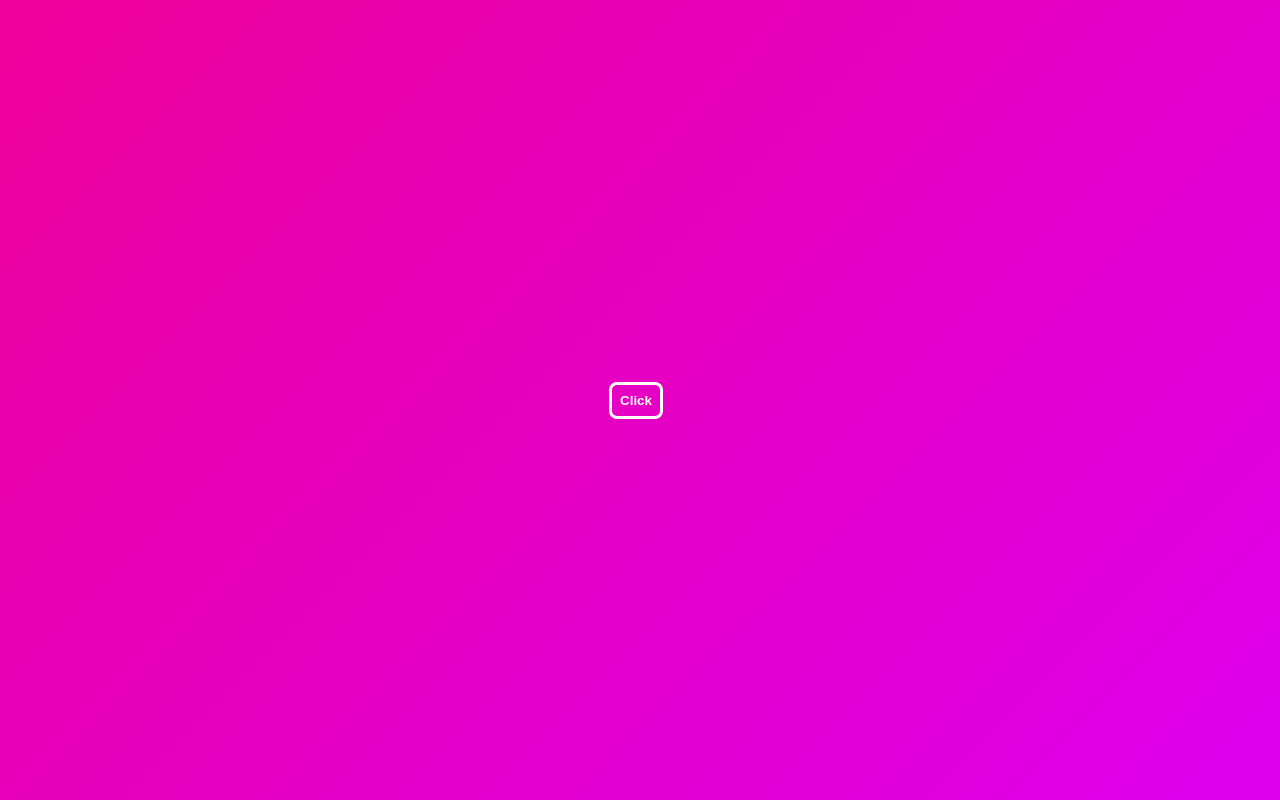
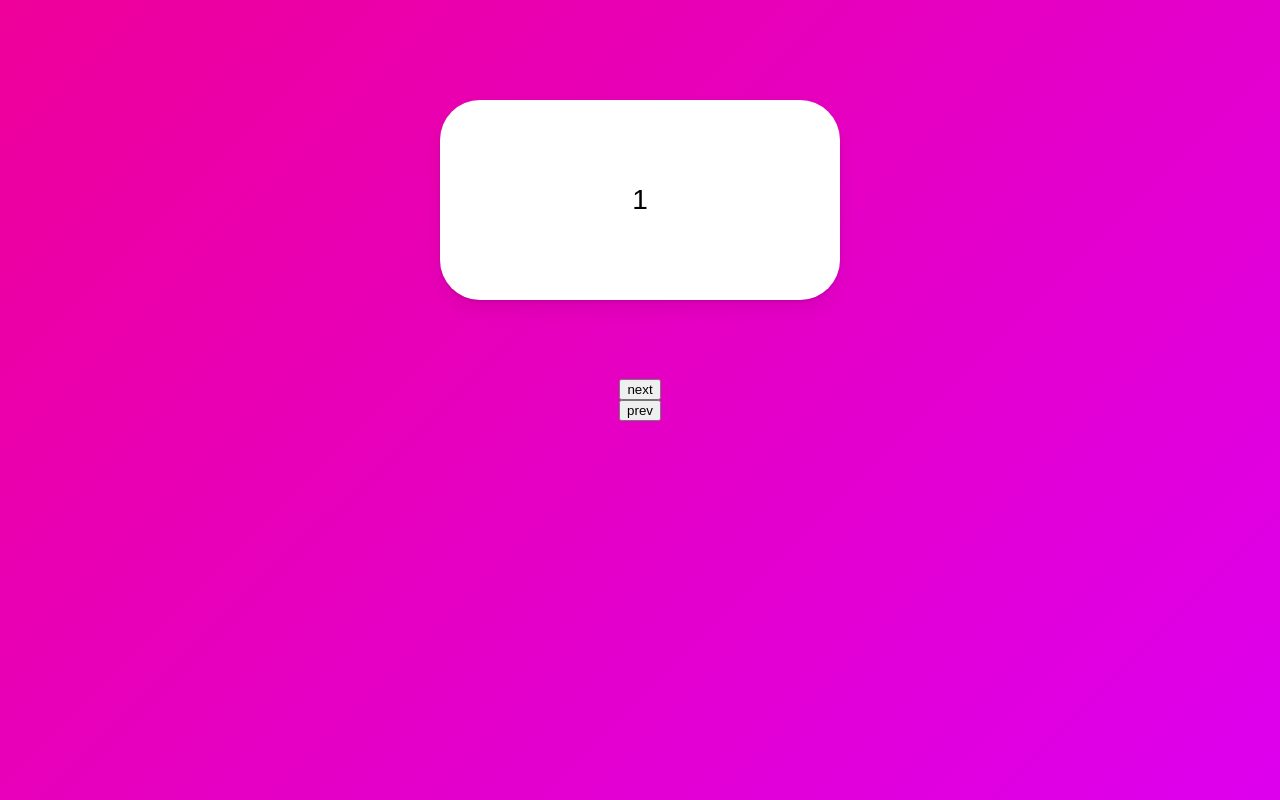
Before and after one commit to Typonote/FramerMotion, a React (Create React App) app: page / in a window 1280 px wide. Built offline with nearby package versions, Linux system fonts and the light colour scheme.

Commit message:
#10 Slider

```diff
--- a/src/App.tsx
+++ b/src/App.tsx
@@ -8,6 +8,7 @@
   display: flex;
   justify-content: center;
   align-items: center;
+  flex-direction: column;
 `;
 
 const Box = styled(motion.div)`
@@ -17,59 +18,62 @@
   border-radius: 40px;
   position: absolute;
   top: 100px;
+  display: flex;
+  justify-content: center;
+  align-items: center;
+  font-size: 28px;
   box-shadow: 0 2px 3px rgba(0, 0, 0, 0.1), 0 10px 20px rgba(0, 0, 0, 0.06);
 `;
 
-const Btn = styled.button`
-  margin-right: 0.5rem;
-  padding: 0.5rem;
-  border-radius: 0.5rem;
-  border: none;
-  font-weight: 700;
-  cursor: pointer;
-  background-color: transparent;
-  border: 3px solid white;
-  color: white;
-
-  &:hover {
-    color: black;
-    background-color: white;
-  }
-`;
-
-const boxVariants = {
-  initial: {
+const box = {
+  entry: (back: boolean) => ({
+    x: back ? -500 : 500,
     opacity: 0,
     scale: 0,
-  },
-  visible: {
+  }),
+  center: {
+    x: 0,
     opacity: 1,
     scale: 1,
-    rotateZ: 360,
+    transition: {
+      duration: 0.5,
+    },
   },
-  leaving: {
+  exit: (back: boolean) => ({
+    x: back ? 500 : -500,
     opacity: 0,
     scale: 0,
-    y: 50,
-  },
+    transition: { duration: 0.5 },
+  }),
 };
 
 function App() {
-  const [showing, setShowing] = useState(false);
-  const toggleShowing = () => setShowing((prev) => !prev);
+  const [visible, setVisible] = useState(1);
+  const [back, setBack] = useState(false);
+  const nextPlease = () => {
+    setBack(false);
+    setVisible((prev) => (prev === 10 ? 10 : prev + 1));
+  };
+  const prevPlease = () => {
+    setBack(true);
+    setVisible((prev) => (prev === 1 ? 1 : prev - 1));
+  };
   return (
     <Wrapper>
-      <Btn onClick={toggleShowing}>Click</Btn>
-      <AnimatePresence>
-        {showing ? (
-          <Box
-            variants={boxVariants}
-            initial="initial"
-            animate="visible"
-            exit="leaving"
-          />
-        ) : null}
+      <AnimatePresence exitBeforeEnter custom={back}>
+        <Box
+          custom={back}
+          variants={box}
+          initial="entry"
+          animate="center"
+          exit="exit"
+          key={visible}
+        >
+          {visible}
+        </Box>
       </AnimatePresence>
+      <button onClick={nextPlease}>next</button>
+      <button onClick={prevPlease}>prev</button>
     </Wrapper>
   );
 }
```
